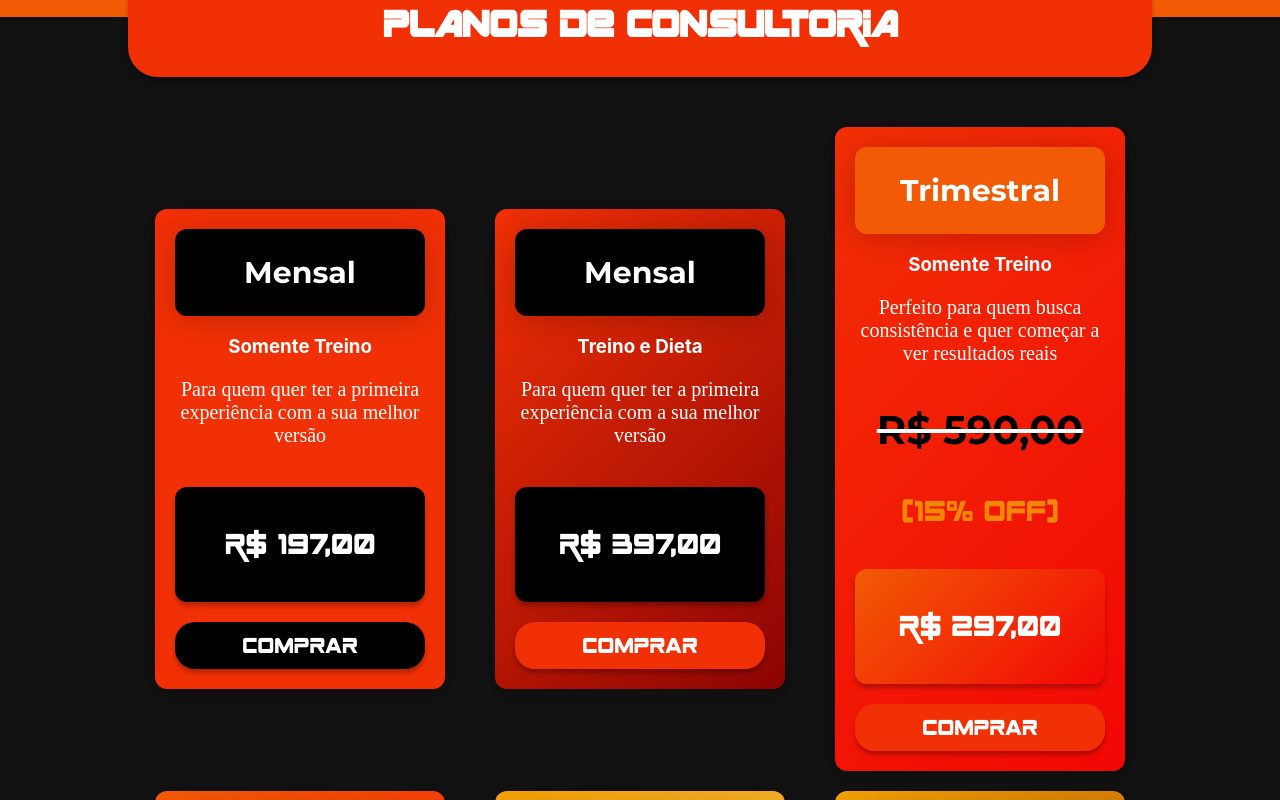
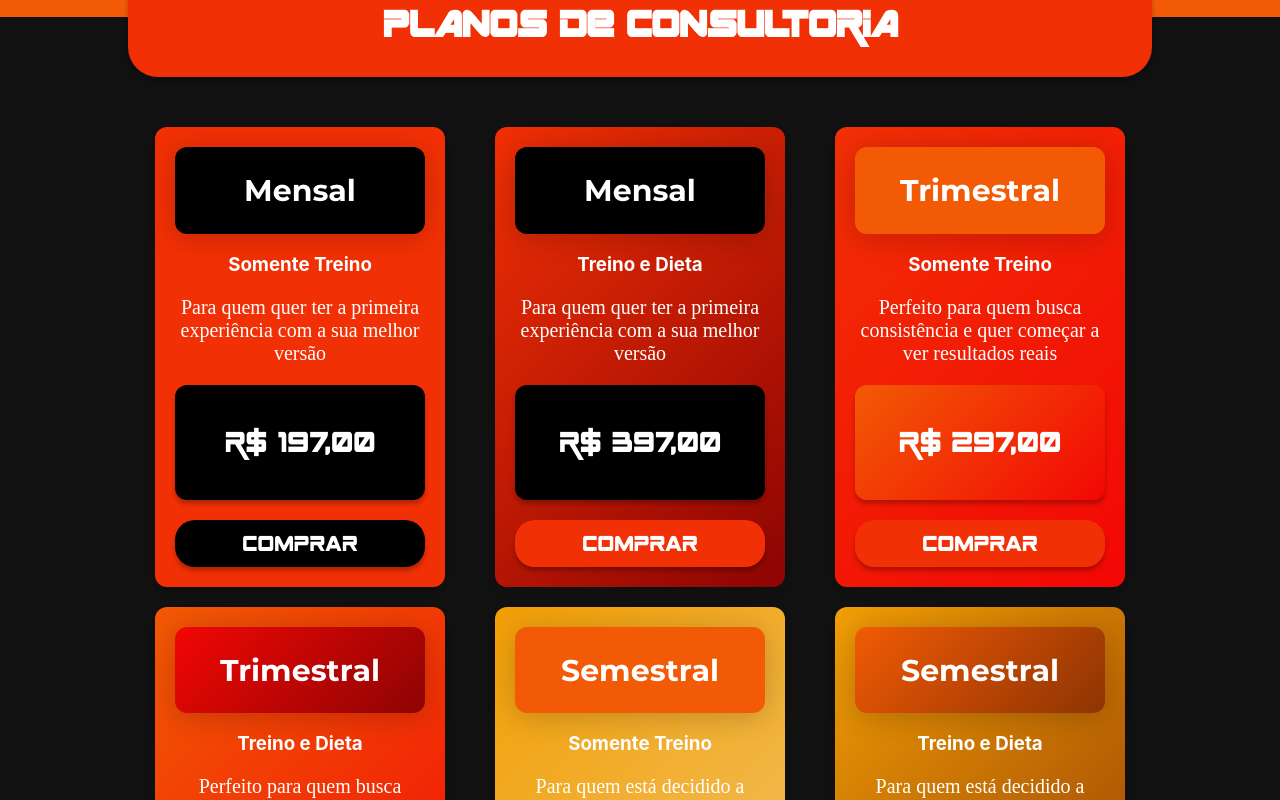
Before and after one commit to PauloMiguelVIdal/personalGustavo, a React (Create React App) app: page / in a window 1280 px wide. Shown: the part 3360-4160 px from the top of the page. Built offline with nearby package versions, Linux system fonts and the light colour scheme.

Commit message:
alteração de preço

```diff
--- a/src/components/PlanosConsultoria.jsx
+++ b/src/components/PlanosConsultoria.jsx
@@ -1,9 +1,9 @@
-import React from 'react';
+import React from "react";
 
 const PlanosConsultoria = () => {
   const planos = [
     {
-          titulo: 'Mensal',
+      titulo: "Mensal",
       descTitle: "Somente Treino",
       desc: "Para quem quer ter a primeira experiência com a sua melhor versão",
       preco: 197,
@@ -21,10 +21,10 @@ const PlanosConsultoria = () => {
         bgBotton1: "000000",
         bgBotton2: "000000",
         colorTextBotton: "FFFFFF",
-        }
+      },
     },
     {
-          titulo: 'Mensal',
+      titulo: "Mensal",
       descTitle: "Treino e Dieta",
       desc: "Para quem quer ter a primeira experiência com a sua melhor versão",
       preco: 397,
@@ -42,11 +42,10 @@ const PlanosConsultoria = () => {
         bgBotton1: "F23005",
         bgBotton2: "F23005",
         colorTextBotton: "FFFFFF",
-        }
-
+      },
     },
     {
-          titulo: 'Trimestral',
+      titulo: "Trimestral",
       descTitle: "Somente Treino",
       desc: "Perfeito para quem busca consistência e quer começar a ver resultados reais",
       preco: 297,
@@ -64,10 +63,10 @@ const PlanosConsultoria = () => {
         bgBotton1: "F23005",
         bgBotton2: "F23005",
         colorTextBotton: "FFFFFF",
-        }
+      },
     },
     {
-          titulo: 'Trimestral',
+      titulo: "Trimestral",
       descTitle: "Treino e Dieta",
       desc: "Perfeito para quem busca consistência e quer começar a ver resultados reais",
       preco: 470,
@@ -85,13 +84,13 @@ const PlanosConsultoria = () => {
         bgBotton1: "8C0403",
         bgBotton2: "8C0403",
         colorTextBotton: "FFFFFF",
-        }
+      },
     },
     {
-          titulo: 'Semestral',
+      titulo: "Semestral",
       descTitle: "Somente Treino",
       desc: "Para quem está decidido a transformar de vez seu corpo e sua rotina.",
-          preco: 590,
+      preco: 497,
       precoReal: 1182,
       descount: 50,
       link: "https://api.whatsapp.com/send?phone=5517996515936&text=Olá,%20gostaria%20de%20realizar%20o%20pagamento%20do%20plano%20de%20somente%20treino,%20semestral%20com%2050%%20de%20desconto%20por%20R$%20590,00.",
@@ -106,13 +105,13 @@ const PlanosConsultoria = () => {
         bgBotton1: "F20705",
         bgBotton2: "F20705",
         colorTextBotton: "FFFFFF",
-        }
+      },
     },
     {
-          titulo: 'Semestral',
+      titulo: "Semestral",
       descTitle: "Treino e Dieta",
       desc: "Para quem está decidido a transformar de vez seu corpo e sua rotina.",
-          preco: 997,
+      preco: 797,
       precoReal: 2364,
       descount: 57,
       link: "https://api.whatsapp.com/send?phone=5517996515936&text=Olá,%20gostaria%20de%20realizar%20o%20pagamento%20do%20plano%20de%20dieta%20e%20treino,%20semestral%20com%2057%%20de%20desconto%20por%20R$%20997,00.",
@@ -127,35 +126,66 @@ const PlanosConsultoria = () => {
         bgBotton1: "F29F05",
         bgBotton2: "F2C36B",
         colorTextBotton: "F20705",
-        }
+      },
     },
   ];
 
-
   return (
-        <div id='planos' style={{ scrollMarginTop: "100px" }} className="planos-container">
+    <div
+      id="planos"
+      style={{ scrollMarginTop: "100px" }}
+      className="planos-container"
+    >
       <div className="containerSpaceAdjust"></div>
       {planos.map((plano, index) => (
-                <div className="package-card" key={index} style={{ background: `linear-gradient(135deg,#${plano.cores.bgCor1}, #${plano.cores.bgCor2})` }}>
-                    <div className='containerTitlePackage' style={{ background: `linear-gradient(135deg,#${plano.cores.bgTitle1}, #${plano.cores.bgTitle2})` }}>
-                        <h2 className="titlePackage" style={{ color: `#FFFFFF` }}>{plano.titulo}</h2>
+        <div
+          className="package-card "
+          key={index}
+          style={{
+            background: `linear-gradient(135deg,#${plano.cores.bgCor1}, #${plano.cores.bgCor2})`,
+          }}
+        >
+          <div
+            className="containerTitlePackage"
+            style={{
+              background: `linear-gradient(135deg,#${plano.cores.bgTitle1}, #${plano.cores.bgTitle2})`,
+            }}
+          >
+            <h2 className="titlePackage" style={{ color: `#FFFFFF` }}>
+              {plano.titulo}
+            </h2>
           </div>
-                    <h3 className="descTitle" style={{ color: `#FFFFFF` }}>{plano.descTitle}</h3>
+          <h3 className="descTitle" style={{ color: `#FFFFFF` }}>
+            {plano.descTitle}
+          </h3>
 
-                    <p className="desc" style={{ color: `#FFFFFF` }}>{plano.desc}</p>
+          <p className="desc" style={{ color: `#FFFFFF` }}>
+            {plano.desc}
+          </p>
 
-
-                    <p className='descountText'>{plano.preco !== plano.precoReal && (
+          {/* <p className="descountText">
+            {plano.preco !== plano.precoReal && (
               <h3 className="descTitlePrice">R$ {plano.precoReal},00</h3>
             )}
-                            </p>
-                    <p className='descountText'>{plano.descount > 0 && (
-                        <span className="desconto" style={{ color: `#${plano.cores.colorDescount}` }}>
-                            {" "}({plano.descount}% OFF)
+          </p> */}
+          {/* <p className="descountText">
+            {plano.descount > 0 && (
+              <span
+                className="desconto"
+                style={{ color: `#${plano.cores.colorDescount}` }}
+              >
+                {" "}
+                ({plano.descount}% OFF)
               </span>
             )}
-                    </p>
-                    <div className="containerPricePackage" style={{ background: `linear-gradient(135deg,#${plano.cores.bgPrice1}, #${plano.cores.bgPrice2})`, marginBottom: '20px' }}>
+          </p> */}
+          <div
+            className="containerPricePackage"
+            style={{
+              background: `linear-gradient(135deg,#${plano.cores.bgPrice1}, #${plano.cores.bgPrice2})`,
+              marginBottom: "20px",
+            }}
+          >
             <p className="priceText" style={{ color: `#FFFFFF` }}>
               R$ {plano.preco},00
             </p>
@@ -165,7 +195,7 @@ const PlanosConsultoria = () => {
               className="bottonPackage"
               style={{
                 background: `linear-gradient(135deg,#${plano.cores.bgBotton1}, #${plano.cores.bgBotton2})`,
-                                color: `#${plano.cores.colorTextBotton}`
+                color: `#${plano.cores.colorTextBotton}`,
               }}
             >
               Comprar
@@ -175,7 +205,6 @@ const PlanosConsultoria = () => {
       ))}
     </div>
   );
-
 
   // const planos = [
   //     {
```
Lines whose indentation alone changed are shown as unchanged.
